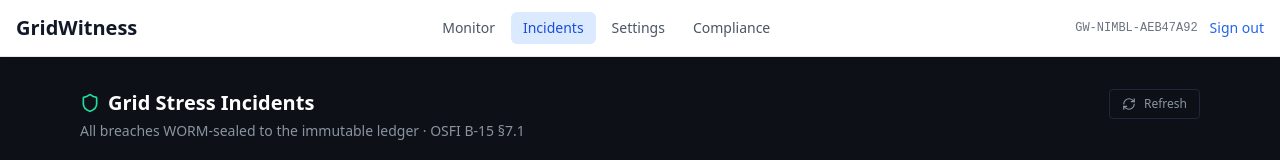
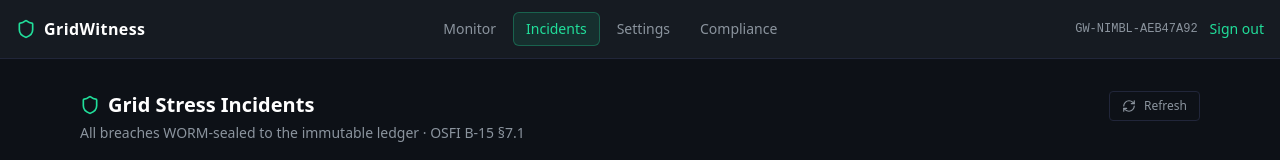
Before and after one commit to myshariff123/gridwitness-dashboard, a Next.js app: page /incidents in a window 1280 px wide. Shown: the top 160 px of the page. Built offline with nearby package versions, Linux system fonts and the light colour scheme; no server answers.

Commit message:
Refactor Nav component for dark theme and cleanup

```diff
--- a/components/Nav.tsx
+++ b/components/Nav.tsx
@@ -1,100 +1,85 @@
-/* ============================================================================
- * components/Nav.tsx — SIMPLIFIED (no env switcher)
- * ============================================================================
- * What's NOT here anymore:
- *   - No EnvironmentSwitcher import or usage
- *   - No "STAGING" badge next to logo
- *   - No env-changed event listeners
- *
- * What stays:
- *   - GridWitness logo / brand
- *   - Tenant name (fetched from API if available)
- *   - Tab navigation: Monitor / Incidents / Settings / Compliance
- *   - Tenant ID display
- *   - Sign out link
- * ============================================================================ */
+'use client'
+// components/Nav.tsx — DARK THEME (matches /auth, /incidents, /compliance)
+// No environment switcher.
 
-'use client';
-
-import Link from 'next/link';
-import { usePathname } from 'next/navigation';
-import { useEffect, useState } from 'react';
+import Link from 'next/link'
+import { usePathname } from 'next/navigation'
+import { useEffect, useState } from 'react'
+import { Shield } from 'lucide-react'
 
 const NAV_ITEMS = [
   { href: '/monitor',    label: 'Monitor'    },
   { href: '/incidents',  label: 'Incidents'  },
   { href: '/settings',   label: 'Settings'   },
   { href: '/compliance', label: 'Compliance' },
-];
+]
+
+const API_BASE = process.env.NEXT_PUBLIC_API_URL ||
+                 'https://rdof7lrwfj.execute-api.ca-central-1.amazonaws.com'
 
 interface NavProps {
-  tenantId?: string;
+  tenantId?: string
 }
 
 export default function Nav({ tenantId: propTenantId }: NavProps = {}) {
-  const pathname = usePathname();
-  const [tenantId, setTenantId] = useState<string>(propTenantId || 'GW-NIMBL-AEB47A92');
-  const [tenantName, setTenantName] = useState<string>('');
+  const pathname = usePathname()
+  const [tenantId, setTenantId] = useState<string>(propTenantId || 'GW-NIMBL-AEB47A92')
+  const [tenantName, setTenantName] = useState<string>('')
 
   useEffect(() => {
-    if (propTenantId) {
-      setTenantId(propTenantId);
-      return;
-    }
-    if (typeof window === 'undefined') return;
-    const url = new URLSearchParams(window.location.search);
-    const fromUrl = url.get('tenant_id');
-    const fromLs  = window.localStorage.getItem('gw_tenant_id');
-    setTenantId(fromUrl || fromLs || 'GW-NIMBL-AEB47A92');
-  }, [propTenantId]);
+    if (propTenantId) { setTenantId(propTenantId); return }
+    if (typeof window === 'undefined') return
+    const fromUrl = new URLSearchParams(window.location.search).get('tenant_id')
+    const fromLs  = window.localStorage.getItem('gw_tenant_id')
+    setTenantId(fromUrl || fromLs || 'GW-NIMBL-AEB47A92')
+  }, [propTenantId])
 
   useEffect(() => {
-    if (!tenantId) return;
-    fetch(`https://rdof7lrwfj.execute-api.ca-central-1.amazonaws.com/api/tenants/${tenantId}`)
+    if (!tenantId) return
+    fetch(`${API_BASE}/api/tenants/${tenantId}`)
       .then(r => r.ok ? r.json() : null)
-      .then(data => { if (data?.OrgName) setTenantName(data.OrgName); })
-      .catch(() => {});
-  }, [tenantId]);
+      .then(data => { if (data?.OrgName) setTenantName(data.OrgName) })
+      .catch(() => {})
+  }, [tenantId])
 
   return (
-    <header className="bg-white border-b shadow-sm">
+    <header className="bg-gw-panel border-b border-gw-border">
       <div className="max-w-7xl mx-auto px-4 py-3 flex items-center justify-between gap-6">
-        <div className="flex items-center gap-4">
-          <Link href={`/monitor?tenant_id=${tenantId}`} className="flex items-center gap-2">
-            <span className="text-xl font-bold text-gray-900">GridWitness</span>
-          </Link>
+        <Link href={`/monitor?tenant_id=${tenantId}`} className="flex items-center gap-2">
+          <Shield className="w-5 h-5 text-gw-green" />
+          <span className="text-base font-bold text-white tracking-wide">GridWitness</span>
           {tenantName && (
-            <>
-              <div className="hidden md:block h-6 border-l border-gray-300" />
-              <span className="text-sm text-gray-600">{tenantName}</span>
-            </>
+            <span className="ml-2 text-xs text-gw-muted hidden md:inline">· {tenantName}</span>
           )}
-        </div>
+        </Link>
 
         <nav className="flex items-center gap-1">
           {NAV_ITEMS.map(item => {
-            const isActive = pathname === item.href || (pathname && pathname.startsWith(item.href + '/'));
+            const isActive = pathname === item.href ||
+              (pathname && pathname.startsWith(item.href + '/'))
             return (
               <Link
                 key={item.href}
                 href={`${item.href}?tenant_id=${tenantId}`}
                 className={`px-3 py-1.5 rounded-md text-sm font-medium transition-colors ${
-                  isActive ? 'bg-blue-100 text-blue-700' : 'text-gray-600 hover:bg-gray-100'
+                  isActive
+                    ? 'bg-gw-green/10 text-gw-green border border-gw-green/30'
+                    : 'text-gw-muted hover:text-white hover:bg-gw-dark border border-transparent'
                 }`}
               >
                 {item.label}
               </Link>
-            );
+            )
           })}
         </nav>
 
         <div className="flex items-center gap-3">
-          <span className="text-xs font-mono text-gray-500 hidden lg:inline">{tenantId}</span>
-          <Link href="/auth" className="text-sm text-blue-600 hover:underline">
+          <span className="text-xs font-mono text-gw-muted hidden lg:inline">{tenantId}</span>
+          <Link href="/auth" className="text-sm text-gw-green hover:underline">
             Sign out
           </Link>
         </div>
       </div>
     </header>
-  );
+  )
 }
```
